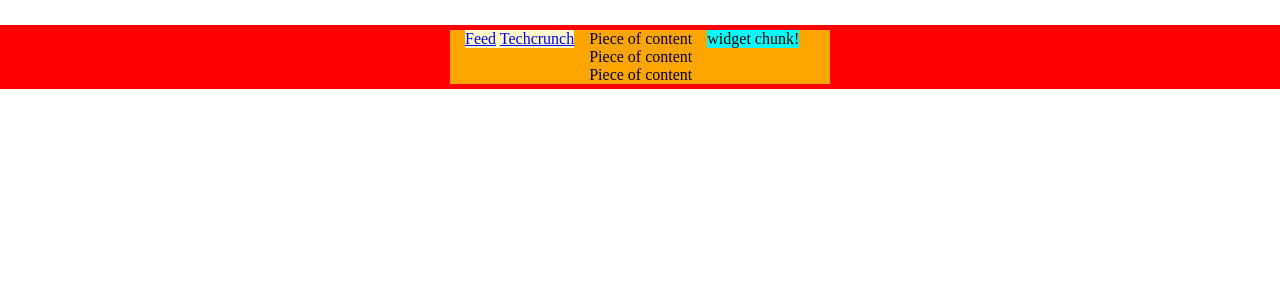
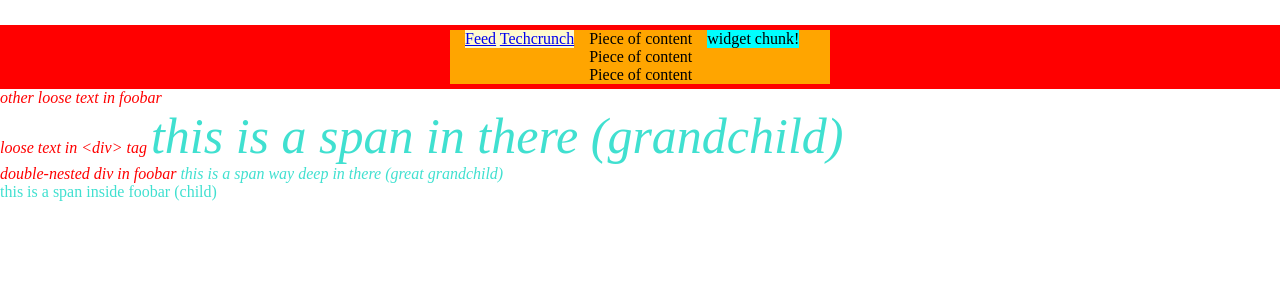
Before and after one commit to mikermcneil/dom-102, a Node project: template views/pages/homepage.ejs in a window 1280 px wide. Shown: the part 39-339 px from the top of the page. Run offline with Node 20 templates, Linux system fonts and the light colour scheme; the template is opened without the code that fills it, so the values that code supplies are empty.

Commit message:
Add DOM 101.D stuff in html

```diff
--- a/views/pages/homepage.ejs
+++ b/views/pages/homepage.ejs
@@ -1,3 +1,14 @@
+
+<!--
+//  ██████╗  ██████╗ ███╗   ███╗     ██╗ ██████╗ ██████╗
+//  ██╔══██╗██╔═══██╗████╗ ████║    ███║██╔═████╗╚════██╗
+//  ██║  ██║██║   ██║██╔████╔██║    ╚██║██║██╔██║ █████╔╝
+//  ██║  ██║██║   ██║██║╚██╔╝██║     ██║████╔╝██║██╔═══╝
+//  ██████╔╝╚██████╔╝██║ ╚═╝ ██║     ██║╚██████╔╝███████╗
+//  ╚═════╝  ╚═════╝ ╚═╝     ╚═╝     ╚═╝ ╚═════╝ ╚══════╝
+//
+-->
+
 <style>
 
 /* Principles:
@@ -80,3 +91,90 @@ body, html {
     -->
   </div>
 </div>
+
+
+
+<!--
+//  ██████╗  ██████╗ ███╗   ███╗     ██╗ ██████╗  ██╗   ██████╗
+//  ██╔══██╗██╔═══██╗████╗ ████║    ███║██╔═████╗███║   ██╔══██╗
+//  ██║  ██║██║   ██║██╔████╔██║    ╚██║██║██╔██║╚██║   ██║  ██║
+//  ██║  ██║██║   ██║██║╚██╔╝██║     ██║████╔╝██║ ██║   ██║  ██║
+//  ██████╔╝╚██████╔╝██║ ╚═╝ ██║     ██║╚██████╔╝ ██║██╗██████╔╝
+//  ╚═════╝  ╚═════╝ ╚═╝     ╚═╝     ╚═╝ ╚═════╝  ╚═╝╚═╝╚═════╝
+//
+-->
+<style>
+.foobar {
+  display: block;
+}
+
+
+
+/* Quick review of how selectors work in raw CSS, especially important
+outside of the context of LESS or a similar preprocessor (Stylus, SAAS) */
+span.foobar { /* "span.foobar" is a more specific selector than just ".foobar" */
+  color: green;
+  font-weight: bold;
+  font-style: normal;
+  /* every <span> on the page that has at least the class "foobar"  */
+}
+.foobar {
+  color: red;
+  font-style: italic;
+  /* every element on the page that has at least the class "foobar" */
+}
+
+
+
+/* The precedence of CSS rules (i.e. the precedence in which any given style rule within the selector gets applied)
+is determined first by specificity of the selector, and second by order in which the selector is listed
+on the HTML page */
+
+
+
+.foobar .turquoise {
+  /* this selector matches every .turquoise element which is inside .foobar (no matter how deep) */
+  color: turquoise;
+}
+
+.foobar > .turquoise {
+  /* this selector matches every .turquoise element which is a direct child of .foobar */
+  color: turquoise;
+  font-style: normal;
+}
+
+
+.foobar .turquoise.selected {
+  /* this selector matches every .turquoise element which also has .selected, which is a descendant of .foobar */
+  font-size: 50px;
+}
+
+
+.foobar .turquoise .selected { /* « if I saw that, I would assume it's a mistake */
+  /* this selector matches every .selected element which is a descendant of .turquoise, which is a descendant of .foobar */
+}
+
+.foobar .turquoise:hover {
+  /* pseudo-class selector */
+  text-decoration: underline;
+}
+.foobar .turquoise:active {
+  font-style: normal;
+  font-weight: bold;
+}
+</style>
+
+
+
+<div class="foobar">
+  other loose text in foobar
+  <div>
+    loose text in &lt;div&gt; tag
+    <span class="turquoise selected">this is a span in there (grandchild)</span>
+    <div>
+      double-nested div in foobar
+      <span class="turquoise">this is a span way deep in there (great grandchild)</span>
+    </div>
+  </div>
+  <span class="turquoise">this is a span inside foobar (child)</span>
+</div>
```
